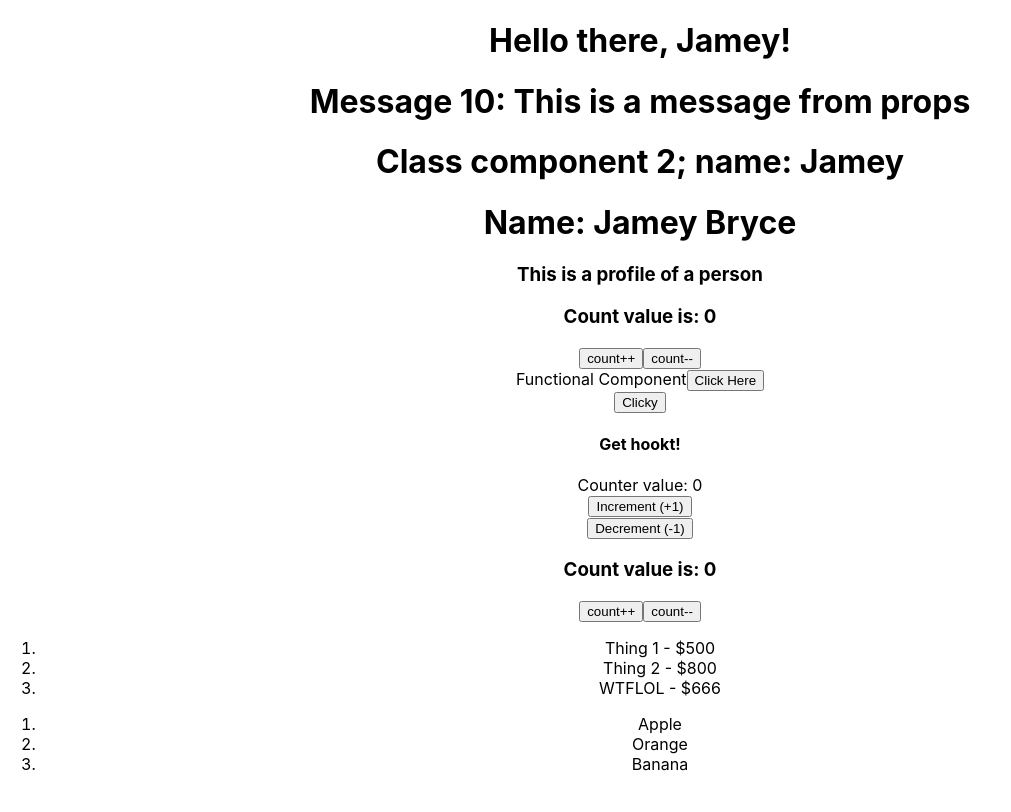
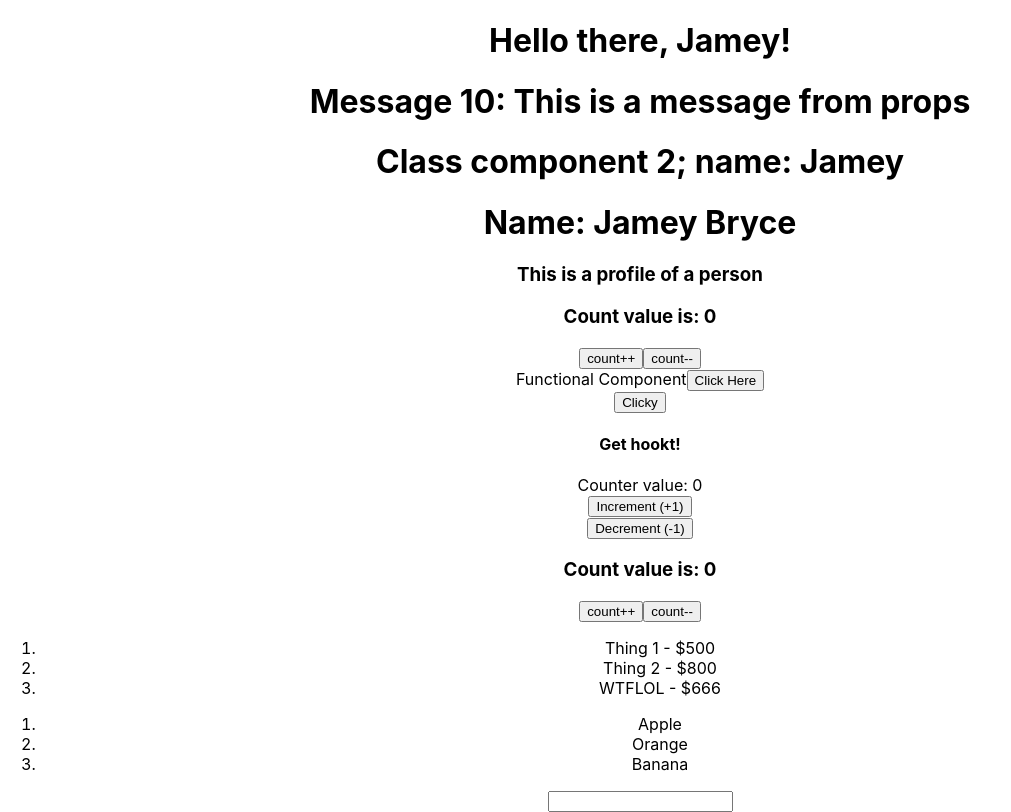
Before and after one commit to jameydev/react-gen-testing, a React (Create React App) app: page / in a window 1280 px wide. Shown: the whole page, without its empty margins (0-1011 px from the left). Built offline with nearby package versions, Linux system fonts and the light colour scheme.

Commit message:
idk what im doing

```diff
--- a/src/App.js
+++ b/src/App.js
@@ -10,6 +10,7 @@ import ClassEvent from './components/ClassEvent';
 import FunctionalCounter from './components/FunctionalCounter';
 import ConditionalComponent from './components/ConditionalComponent';
 import List from './components/List';
+import Form from './components/Form';
 
 function App() {
   return (
@@ -44,6 +45,7 @@ function App() {
           }
         ]
       } />
+      <Form />
     </div>
   );
 }
--- /dev/null
+++ b/src/components/Form.js
@@ -0,0 +1,24 @@
+import { Component } from "react";
+
+export default class Form extends Component {
+    state = {
+        firstName: ""
+    };
+
+    handleChange = (event) => {
+        console.log(event.target.value);
+        this.setState({
+            firstName: event.target.value
+        });
+    }
+
+    render() {
+        return (
+            <div>
+                <form action="#">
+                    <input onChange={this.handleChange} type="text" value={this.state.firstName} />
+                </form>
+            </div>
+        );
+    }
+}
```
